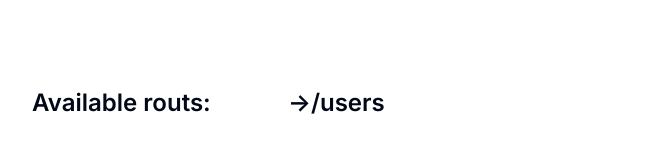
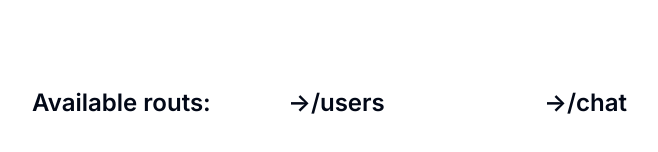
Before and after one commit to ayushshawnfrost/NextJS-Data-Table-Templete, a Next.js app: page / in a window 1280 px wide. Shown: the part 556-708 px from the top of the page, without its empty margins (117-775 px from the left). Built offline with nearby package versions, Linux system fonts and the light colour scheme.

Commit message:
FEAT: added new rout /chat to the landing page

```diff
--- a/app/page.tsx
+++ b/app/page.tsx
@@ -23,15 +23,25 @@
           target="_blank"
           rel="noopener noreferrer"
         >
-          <h2 className="mb-3 text-2xl font-semibold"> Available routs:{" "}</h2>
-        </a><Link
+          <h2 className="mb-3 text-2xl font-semibold"> Available routs: </h2>
+        </a>
+        <Link
           className="group rounded-lg border border-transparent px-5 py-4 transition-colors hover:border-gray-300 hover:bg-gray-100 hover:dark:border-neutral-700 hover:dark:bg-neutral-800/30"
           href="/users"
         >
           <h2 className="mb-3 text-2xl font-semibold">
-
             <span className="inline-block transition-transform group-hover:translate-x-1 motion-reduce:transform-none">
               -&gt;/users
+            </span>
+          </h2>
+        </Link>
+        <Link
+          className="group rounded-lg border border-transparent px-5 py-4 transition-colors hover:border-gray-300 hover:bg-gray-100 hover:dark:border-neutral-700 hover:dark:bg-neutral-800/30"
+          href="/chat"
+        >
+          <h2 className="mb-3 text-2xl font-semibold">
+            <span className="inline-block transition-transform group-hover:translate-x-1 motion-reduce:transform-none">
+              -&gt;/chat
             </span>
           </h2>
         </Link>
```
